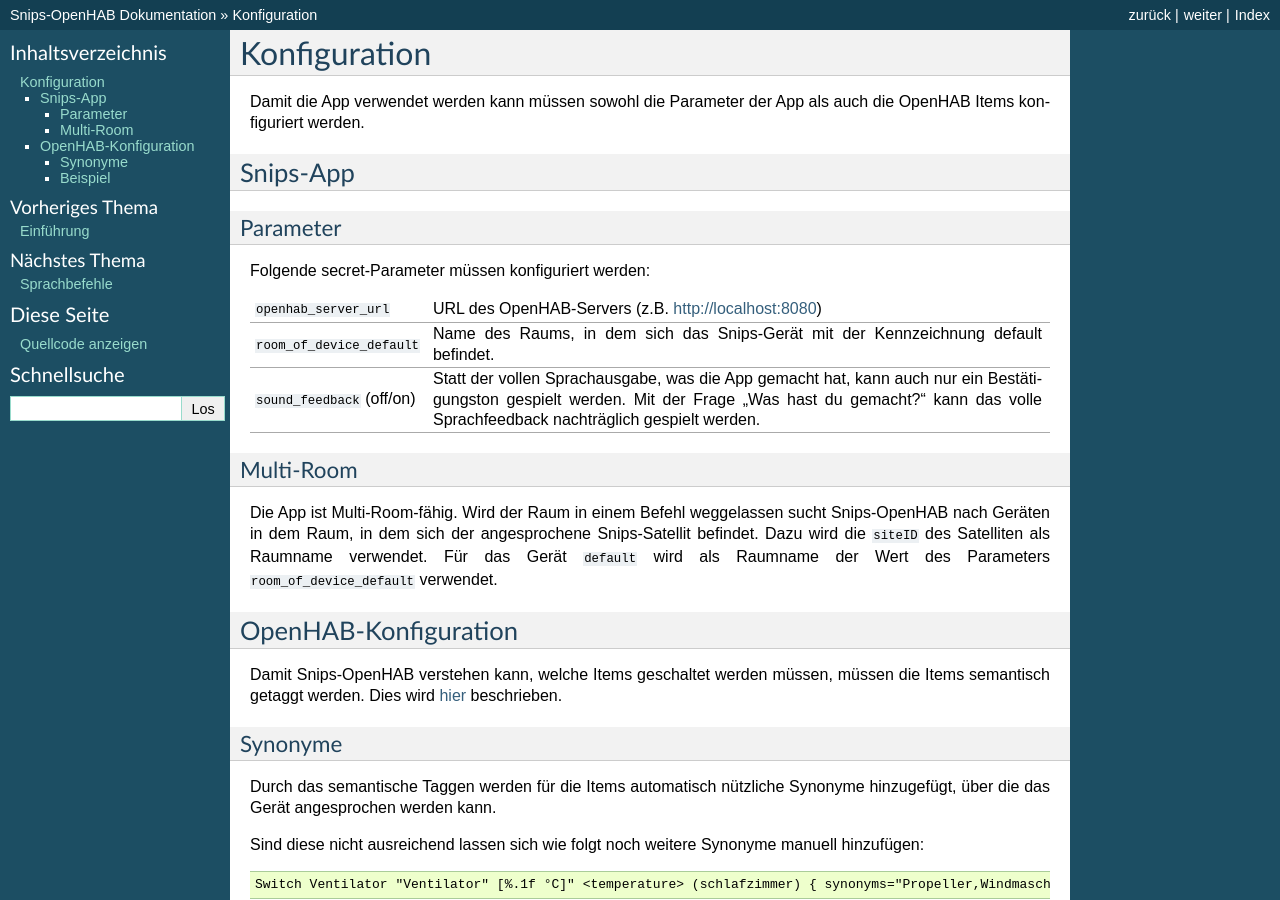
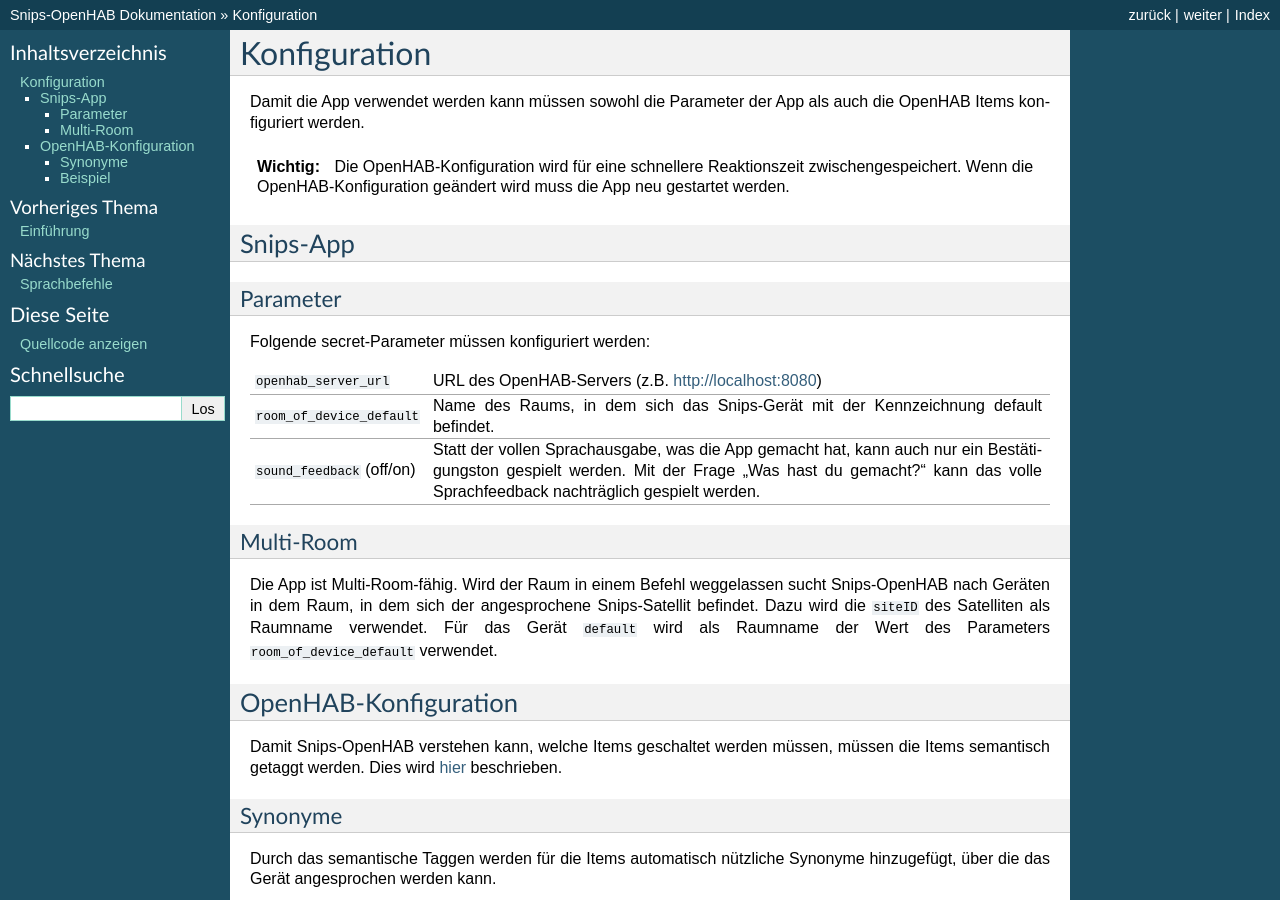
Before and after one commit to Alpha200/snips-openhab, a Sphinx documentation site: the page built from docs/basics/configuration.rst, in a window 1280 px wide and 900 px high. Built offline with Sphinx 7.4.7, drawn with Linux system fonts in a browser that asks for light colours.

Commit message:
Added note regarding config caching

```diff
--- a/docs/basics/configuration.rst
+++ b/docs/basics/configuration.rst
@@ -2,6 +2,10 @@
 =============
 
 Damit die App verwendet werden kann müssen sowohl die Parameter der App als auch die OpenHAB Items konfiguriert werden.
+
+.. Important::
+    Die OpenHAB-Konfiguration wird für eine schnellere Reaktionszeit zwischengespeichert. Wenn die OpenHAB-Konfiguration
+    geändert wird muss die App neu gestartet werden.
 
 Snips-App
 ---------
```
